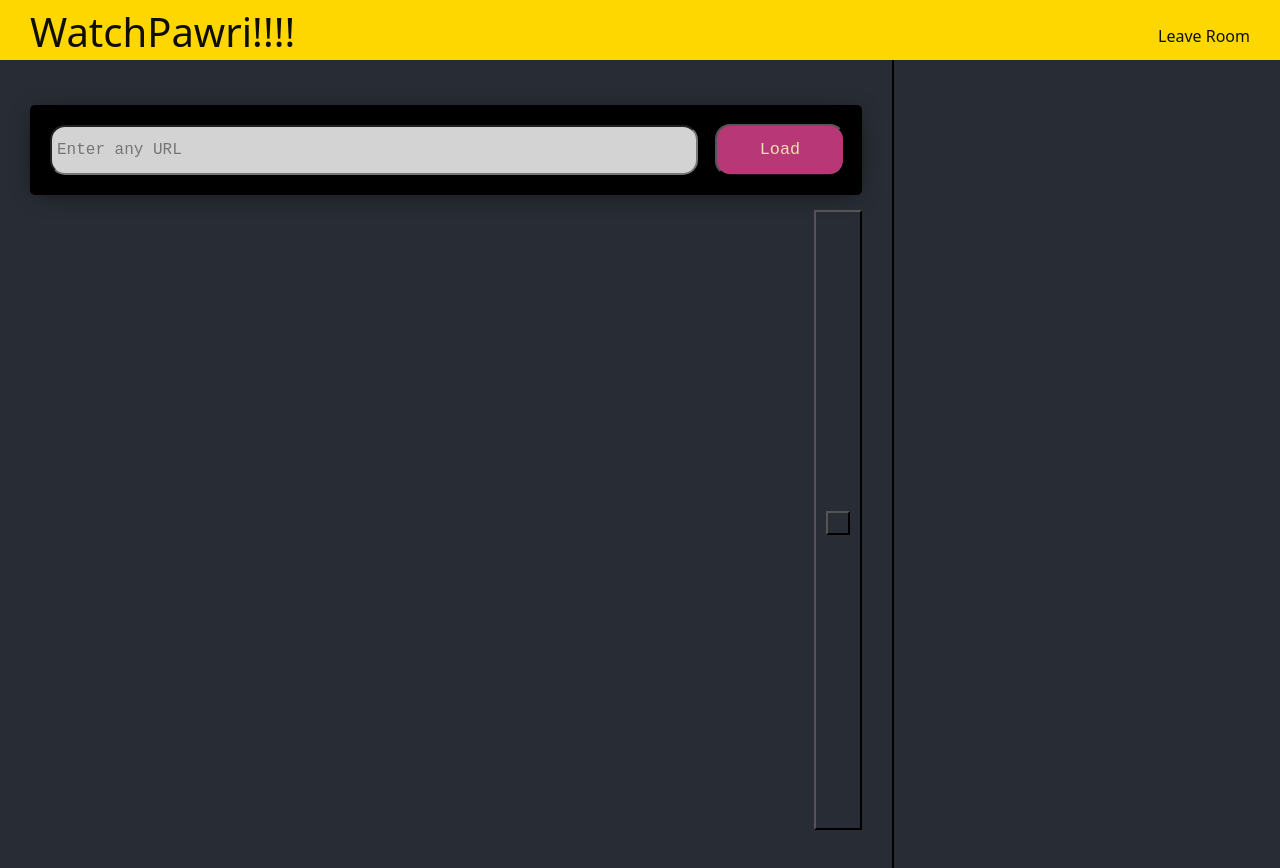
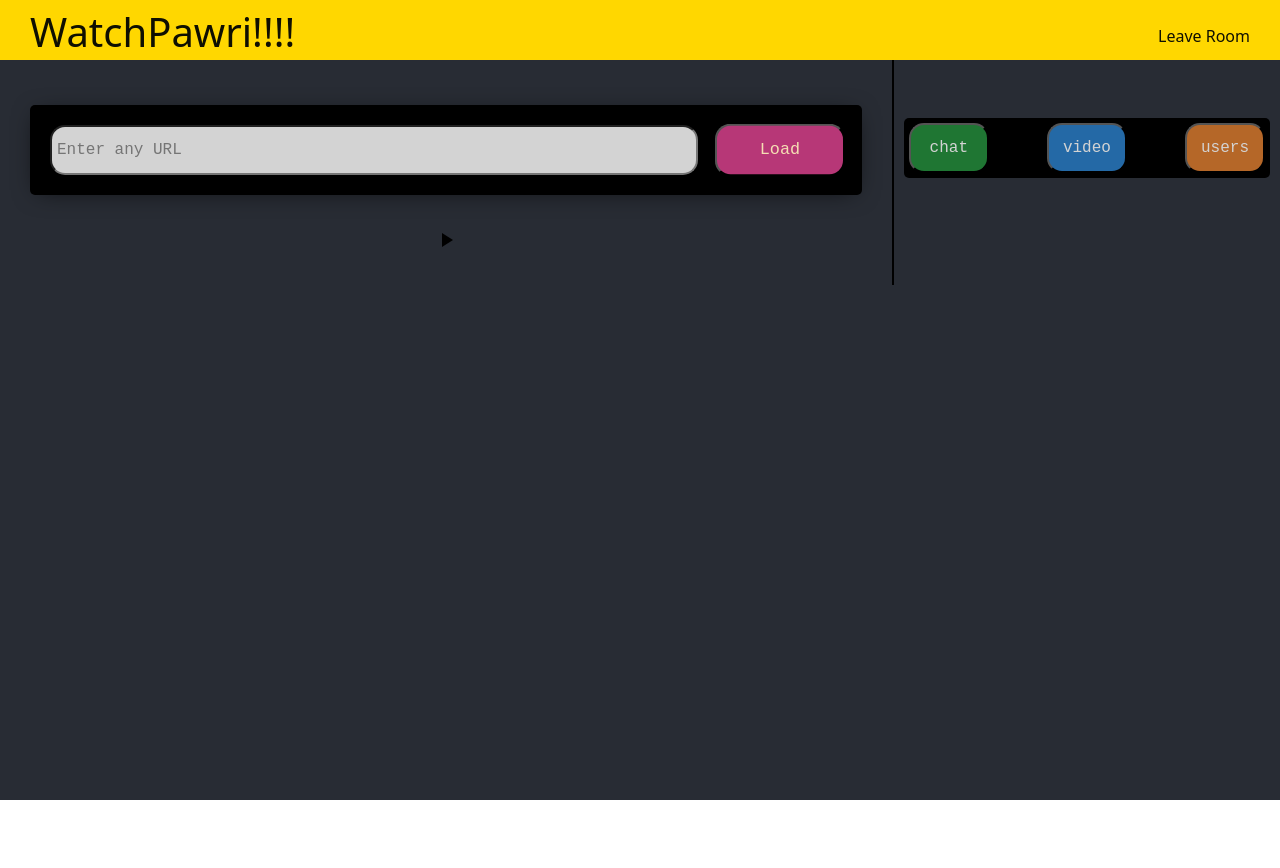
Before and after one commit to FABhishek/WatchPawrii, a React (Create React App) app: page /room in a window 1280 px wide. Shown: the top 868 px of the page. After the commit the page ends 800 px from the top, so only its background shows below. Built offline with nearby package versions, Linux system fonts and the light colour scheme.

Commit message:
controls partially added

```diff
--- a/package.json
+++ b/package.json
@@ -4,6 +4,7 @@
   "private": true,
   "dependencies": {
     "@material-ui/core": "^4.12.3",
+    "@material-ui/icons": "^4.11.2",
     "@testing-library/jest-dom": "^5.16.1",
     "@testing-library/react": "^12.1.2",
     "@testing-library/user-event": "^13.5.0",
--- a/src/Room.css
+++ b/src/Room.css
@@ -44,7 +44,7 @@
 }
 
 .video-container #player {
-   height: 620px;
+   /* height: 620px; */
    display: flex;
    margin: 15px auto;
    max-width: 1000px;
@@ -56,3 +56,47 @@
     flex: 1.3;
     border-left: 2px solid black;
 }
+
+.play-pause
+{
+   color:white;
+}
+
+.chat-controls
+{
+    display:flex;
+    margin-top:58px;
+    margin-left:10px;
+    margin-right:10px;
+    border-radius: 5px;
+    justify-content: center;
+    background-color:black;
+    justify-content: space-between;
+    height:60px;
+    overflow: hidden;
+}
+.controls
+{
+    padding:5px;
+    margin:5px;
+    border-radius: 15px;
+    color:lightgrey;
+    width:80px;
+    font-family: monospace;
+}
+.controls:hover
+{
+    font-size:20px;
+}
+
+.chat
+{
+    background-color:rgb(31, 118, 51);
+}
+.video {
+     background-color:rgb(36, 105, 166);
+}
+
+.users{
+    background-color:rgb(181, 103, 40)
+}
--- a/src/Room.js
+++ b/src/Room.js
@@ -4,10 +4,13 @@ import "./Room.css";
 import "./Home.css";
 import "font-awesome/css/font-awesome.min.css";
 import ReactPlayer from "react-player";
+import PlayArrowIcon from "@material-ui/icons/PlayArrow";
+import { IconButton } from "@material-ui/core";
+import PauseIcon from "@material-ui/icons/Pause";
 
 function Room() {
   const [link, setLink] = useState("");
-  const [playing, setPlaying, PauseIcon] = useState(true)
+  const [playing, setPlaying] = useState(true);
 
   const getLink = (event) => {
     event.preventDefault();
@@ -37,31 +40,28 @@ function Room() {
             </button>
           </form>
           <div id="player">
-            <ReactPlayer url={link}
-             width='100%'
-             height='100%'
-            //  style={{display:"none"}}
-             controls={false}
-             playing={playing}
-            //  wrapper={"audio"}
-            //  progressInterval={200}
-            //  config={{
-            //    file: {
-            //      attributes: {preload: "auto"},
-            //      forceAudio:true,
-            //    },
-            //  }}
-         />
-         <button size="small">
-             {playing? (
-               <button onClick={() => setPlaying(false)}/>
-             ) : (
-               <button onClick={() => setPlaying(true)}/>
-             )}
-         </button>
+            <ReactPlayer
+              url={link}
+              width="100%"
+              height="50%"
+              controls={false}
+              playing={playing}
+            />
           </div>
+          <IconButton className="play-pause" size="small">
+          {playing ? (
+            <PlayArrowIcon onClick={() => setPlaying(false)} />
+          ) : (
+            <PauseIcon onClick={() => setPlaying(true)} />
+          )}
+        </IconButton>
         </div>
         <div className="sidebar">
+          <div className="chat-controls">
+            <button className="controls chat">chat</button>
+            <button className="controls video">video</button>
+            <button className="controls users">users</button>
+          </div>
           <div className="username-form"></div>
         </div>
       </div>
```
Also changed, not shown: 1 other file (tests, documents, lock files or other folders).
